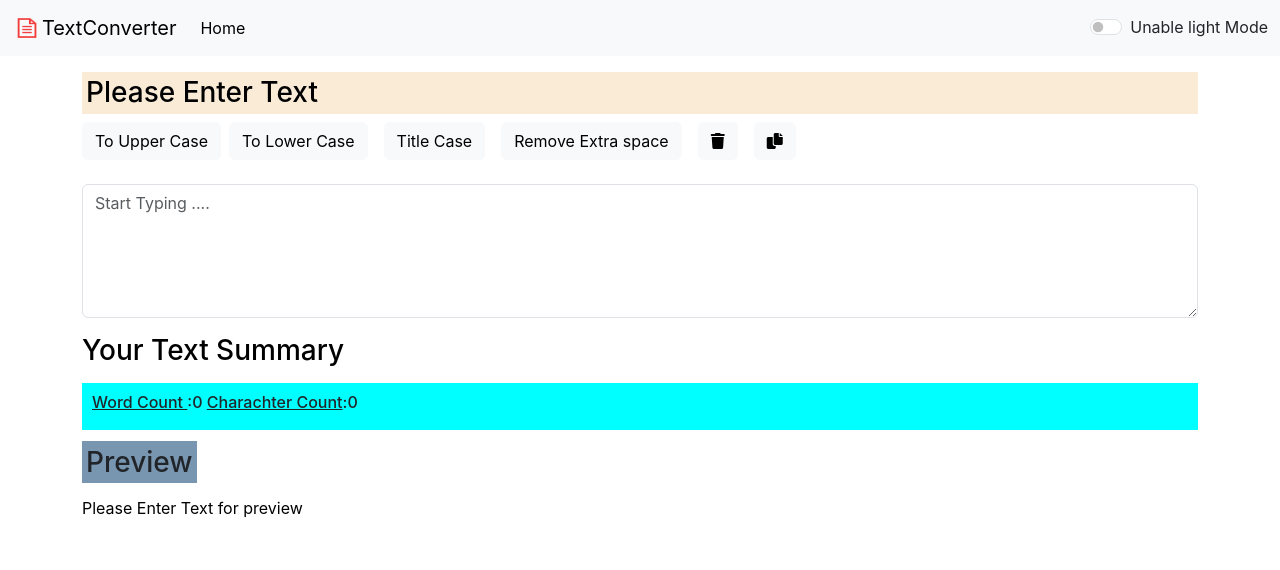
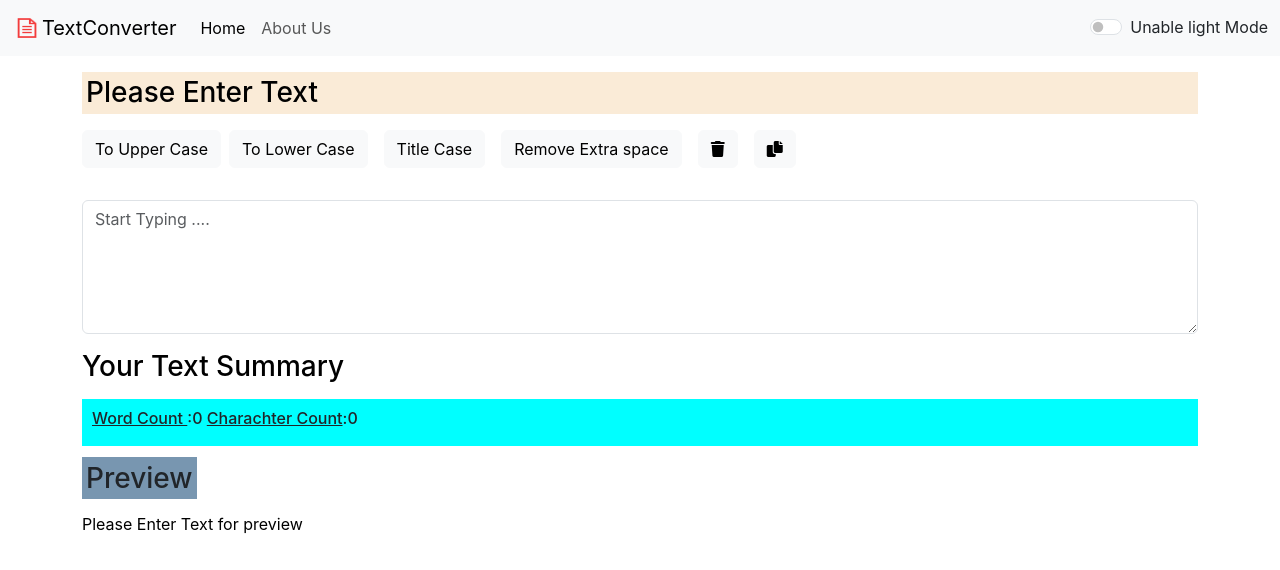
Before and after one commit to rahulkumardeveloper/TextConverter, a React (Create React App) app: page / in a window 1280 px wide. Shown: the top 570 px of the page. Built offline with nearby package versions, Linux system fonts and the light colour scheme.

Commit message:
issues fixed

```diff
--- a/package.json
+++ b/package.json
@@ -1,5 +1,4 @@
 {
-  "homepage": "https://rahulkumardeveloper.github.io/TextConverter",
   "name": "react-tutorial",
   "version": "0.1.0",
   "private": true,
@@ -7,7 +6,7 @@
     "@testing-library/jest-dom": "^5.17.0",
     "@testing-library/react": "^13.4.0",
     "@testing-library/user-event": "^13.5.0",
-    "gh-pages": "^6.1.1",
+    "firebase": "^10.13.0",
     "react": "^18.3.1",
     "react-dom": "^18.3.1",
     "react-router-dom": "^6.26.0",
--- a/src/App.js
+++ b/src/App.js
@@ -2,9 +2,9 @@ import "./App.css";
 import Navbar from "./Components/Navbar";
 import Textarea from "./Components/Textarea";
 import Alert from "./Components/Alert";
-// import About from "./Components/About";
+import About from "./Components/About";
 import React, { useState } from 'react';
-// import { BrowserRouter, Routes, Route } from "react-router-dom";
+import { BrowserRouter, Routes, Route } from "react-router-dom";
 
 function App() {
 
@@ -40,17 +40,17 @@ function App() {
   }
   return (
     <>
-      {/* <BrowserRouter> */}
-      <div className="app">
-        <Navbar title="TextConverter" modeStatus={mode} fnChangeMode={changeModeStatus} />
-        <Alert showAlert={showAlert} alert={alert} />
-        <Textarea className="container my-3" modeStatus={mode} showAlert={showAlert} />
-        {/* <Routes>
+      <BrowserRouter>
+        <div className="app">
+          <Navbar title="TextConverter" modeStatus={mode} fnChangeMode={changeModeStatus} />
+          <Alert showAlert={showAlert} alert={alert} />
+          {/* <Textarea className="container my-3" modeStatus={mode} showAlert={showAlert} /> */}
+          <Routes>
             <Route path="/" element={<Textarea className="container my-3" modeStatus={mode} showAlert={showAlert} />} />
             <Route path="/about" element={<About modeStatus={mode} />} />
-          </Routes> */}
-      </div>
-      {/* </BrowserRouter > */}
+          </Routes>
+        </div>
+      </BrowserRouter >
     </>
   );
 }
--- a/src/Components/About.js
+++ b/src/Components/About.js
@@ -1,7 +1,6 @@
 import React from 'react';
 
 export default function About(props) {
-
 
     return (
         <div className='container my-3'>
--- a/src/Components/Navbar.js
+++ b/src/Components/Navbar.js
@@ -1,6 +1,6 @@
 import React from 'react';
 import PropTypes from 'prop-types';
-// import { Link } from 'react-router-dom';
+import { Link } from 'react-router-dom';
 
 export default function Navbar(props) {
 
@@ -28,21 +28,21 @@ export default function Navbar(props) {
     <div>
       <nav className={`navbar navbar-expand-lg  ${props.modeStatus === 'light' ? 'bg-body-tertiary navbar-light' : 'bg-dark navbar-dark'}`}>
         <div className="container-fluid">
-          <img src="./favicon.png" alt="Logo" width="30" height="24" className="d-inline-block align-text-top"></img>
-          {/* <Link className="navbar-brand" to="/">{props.title}</Link> */}
-          <a className="navbar-brand" href="/">{props.title}</a>
+          <img src="favicon.png" alt="Logo" width="30" height="24" className="d-inline-block align-text-top"></img>
+          <Link className="navbar-brand" to="/">{props.title}</Link>
+          {/* <a className="navbar-brand" href="/">{props.title}</a> */}
           <button className="navbar-toggler" type="button" data-bs-toggle="collapse" data-bs-target="#navbarSupportedContent" aria-controls="navbarSupportedContent" aria-expanded="false" aria-label="Toggle navigation">
             <span className="navbar-toggler-icon"></span>
           </button>
           <div className="collapse navbar-collapse" id="navbarSupportedContent">
             <ul className="navbar-nav me-auto mb-2 mb-lg-0">
               <li className="nav-item" >
-                {/* <Link className="nav-link active" aria-current="page" to="/">Home</Link> */}
-                <a className="nav-link active" aria-current="page" href="/">Home</a>
+                <Link className="nav-link active" aria-current="page" to="/">Home</Link>
+                {/* <a className="nav-link active" aria-current="page" href="/">Home</a> */}
               </li>
-              {/* <li className="nav-item">
+              <li className="nav-item">
                 <Link className="nav-link" to="/about">{props.about}</Link>
-              </li> */}
+              </li>
             </ul>
             {/* { } <form className="d-flex" role="search"> */}
             {/* <input className="form-control me-2" type="search" placeholder="Search" aria-label="Search"/> */}
--- a/src/Components/Textarea.js
+++ b/src/Components/Textarea.js
@@ -13,30 +13,45 @@ export default function Textarea(props) {
 
   }
   const handleUpperCase = () => {
+    if (text.length === 0) { props.showAlert("Please Type Text", 'warning') }
+    else {
       let uppercaseText = text.toUpperCase();
       setText(uppercaseText);
       props.showAlert("converted in to UpperCase", 'success')
     }
+  }
   const handleLowerCase = () => {
+    if (text.length === 0) { props.showAlert("Please Type Text", 'warning') }
+    else {
       let newText = text.toLowerCase();
       setText(newText);
       props.showAlert("converted in to LowerCase", 'success')
-
+    }
 
   }
   const handleClear = () => {
+    if (text.length === 0) { props.showAlert("Please Type Text", 'warning') }
+    else {
       let newText = '';
       setText(newText);
       props.showAlert("Text cleard", 'success')
     }
+  }
   const handleTitleCase = () => {
+    if (text.length === 0) { props.showAlert("Please Type Text", 'warning') }
+
+    else {
       let newText = text.toLowerCase().split(' ').map((word) => word.charAt(0).toUpperCase() + word.slice(1)).join(' ');
       setText(newText);
       props.showAlert("converted in to Title Case", 'success')
+    }
 
   }
 
   const handleCopyText = () => {
+    if (text.length === 0) { props.showAlert("Please Type Text", 'warning') }
+
+    else {
       navigator.clipboard.writeText(text)
         .then(() => {
           props.showAlert("Text copyied to clipboard", 'success')
@@ -44,13 +59,18 @@ export default function Textarea(props) {
         .catch(err => {
           props.showAlert("faild copyied to clipboard", 'success')
         });
+    }
   };
   const handleExtraSpace = () => {
+    if (text.length === 0) { props.showAlert("Please Type Text", 'warning') }
+
+    else {
       var cleanedString = text.split(' ')      // Split the string into an array of words
         .filter(word => word !== '')  // Filter out empty elements
         .join(' ');
       setText(cleanedString)
-    props.showAlert("Remove extra spaces", 'success')
+      props.showAlert("Remove extra spaces", 'success');
+    }
 
   }
   return (
@@ -60,11 +80,11 @@ export default function Textarea(props) {
           <h3 className='mb-2 title' style={{ color: props.modeStatus === 'light' ? 'black' : 'white', backgroundColor: props.modeStatus === 'light' ? 'antiquewhite' : 'grey' }}> Please Enter Text </h3>
           <div className='mb-4'>
             <button className="btn btn-light" onClick={handleUpperCase}>To Upper Case</button>
-            <button className="btn btn-light mx-2" onClick={handleLowerCase}>To Lower Case</button>
-            <button className="btn btn-light mx-2" onClick={handleTitleCase}>Title Case</button>
-            <button className="btn btn-light mx-2" onClick={handleExtraSpace}>Remove Extra space</button>
-            <button className="btn btn-light mx-2" onClick={handleClear}>  <i className="fa-solid fa-trash"></i></button>
-            <button className="btn btn-light mx-2" onClick={handleCopyText}>  <i className="fa-solid fa-copy"></i></button>
+            <button className="btn btn-light mx-2 my-2" onClick={handleLowerCase}>To Lower Case</button>
+            <button className="btn btn-light mx-2 my-2" onClick={handleTitleCase}>Title Case</button>
+            <button className="btn btn-light mx-2 my-2" onClick={handleExtraSpace}>Remove Extra space</button>
+            <button className="btn btn-light mx-2 my-2" onClick={handleClear}>  <i className="fa-solid fa-trash"></i></button>
+            <button className="btn btn-light mx-2 my-2" onClick={handleCopyText}>  <i className="fa-solid fa-copy"></i></button>
 
           </div>
           <div className="input-group">
```
Also changed, not shown: 1 other file (tests, documents, lock files or other folders). Lines whose indentation alone changed are shown as unchanged.
